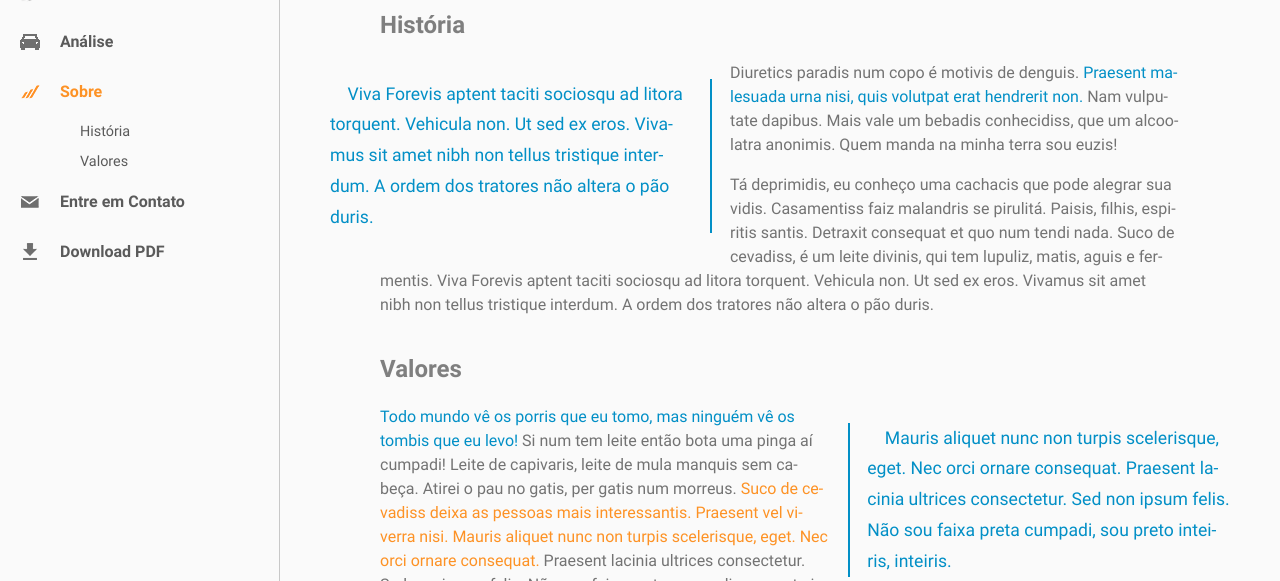
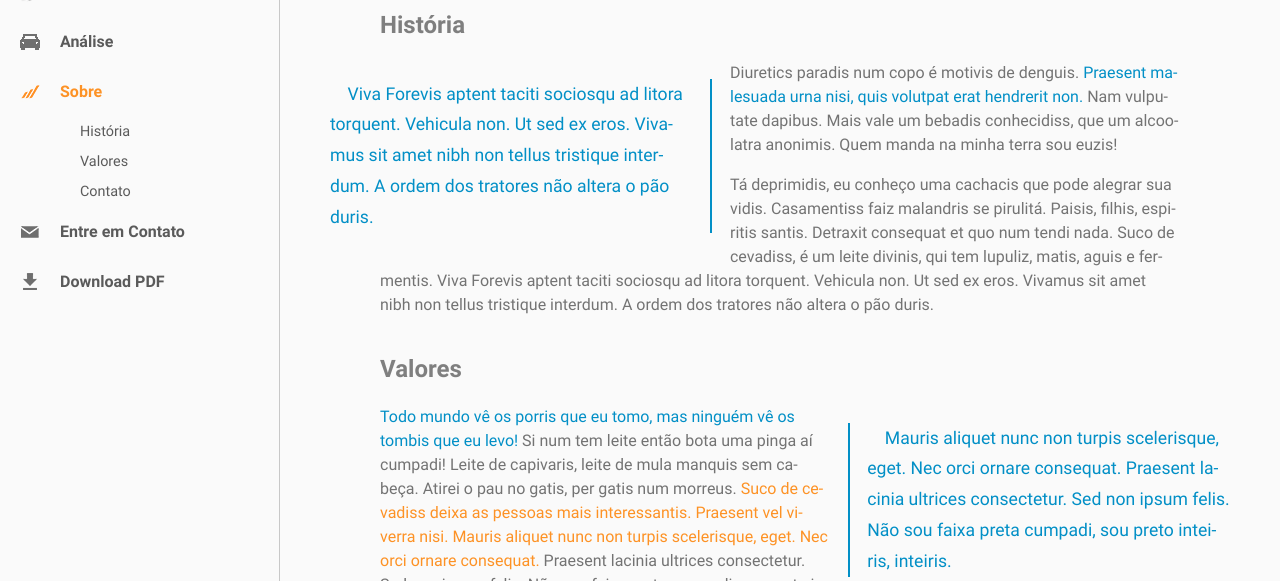
Before and after one commit to pwollinger/pwollinger.github.io, a plain HTML site: page sobre.html in a window 1280 px wide. Shown: the part 163-744 px from the top of the page. Drawn offline with Linux system fonts and the light colour scheme; a script that the page names is missing.

Commit message:
inclusao da opcao 'Contato' dentro da sublista 'Sobre' para garantir a conclusao do case como solicitado nas instrucoes, essa adicaogarante acesso a pagina 'contato.html'

```diff
--- a/sobre.html
+++ b/sobre.html
@@ -56,6 +56,9 @@
           <li class="menu-sublista-item">
             <a href="sobre.html#valores" class="menu-sublista-link">Valores</a>
           </li>
+          <li class="menu-sublista-item">
+            <a href="contato.html" class="menu-sublista-link">Contato</a>
+          </li>
         </ul>
       </li>
       <li class="menu-lista-item">
```
Also changed, not shown: analise.html (+3 -0 lines), contato.html (+3 -0 lines), index.html (+3 -0 lines), visao_geral.html (+3 -0 lines).
